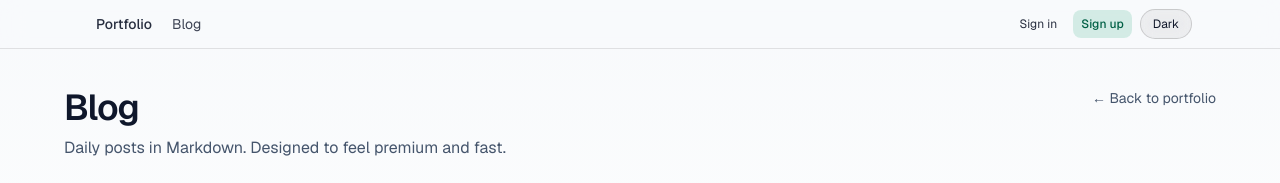
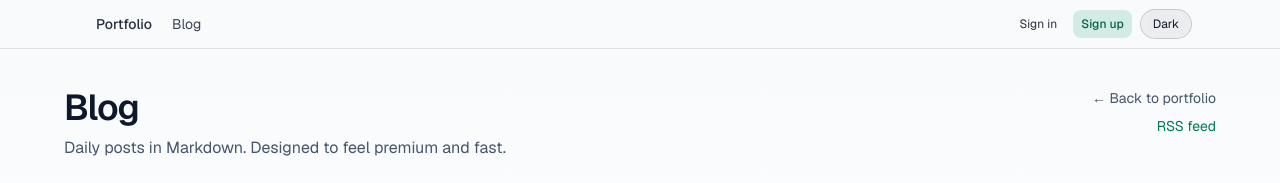
Before and after one commit to Mirzokhidbek/myportfolio, a Next.js app: page /blog in a window 1280 px wide. Shown: the top 183 px of the page. Built offline with nearby package versions, Linux system fonts and the light colour scheme; no server answers.

Commit message:
Link the RSS feed from the blog and page head

```diff
--- a/app/blog/page.tsx
+++ b/app/blog/page.tsx
@@ -76,12 +76,20 @@ export default async function BlogPage({
               </p>
             </div>
 
-            <Link
-              href="/"
-              className="text-sm text-slate-600 hover:text-slate-900 dark:text-zinc-200 dark:hover:text-white transition"
-            >
-              ← Back to portfolio
-            </Link>
+            <div className="flex flex-col items-end gap-2 text-sm">
+              <Link
+                href="/"
+                className="text-slate-600 hover:text-slate-900 dark:text-zinc-200 dark:hover:text-white transition"
+              >
+                ← Back to portfolio
+              </Link>
+              <a
+                href="/blog/rss.xml"
+                className="text-emerald-700 hover:text-emerald-900 dark:text-emerald-300 dark:hover:text-emerald-200 transition"
+              >
+                RSS feed
+              </a>
+            </div>
           </div>
 
           {isAdmin ? (
--- a/app/layout.tsx
+++ b/app/layout.tsx
@@ -35,6 +35,9 @@ export const metadata: Metadata = {
   metadataBase: new URL(SITE_URL),
   title: "Mirzohid | Portfolio + Blog",
   description: "A portfolio and blog project featuring design work, case studies, and articles.",
+  alternates: {
+    types: { "application/rss+xml": "/blog/rss.xml" },
+  },
 };
 
 export default function RootLayout({
```
